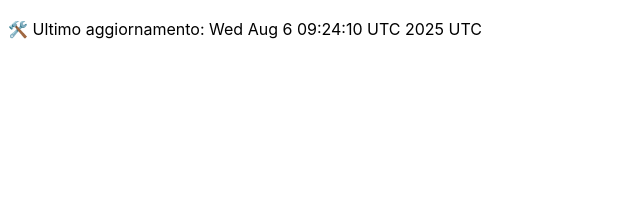
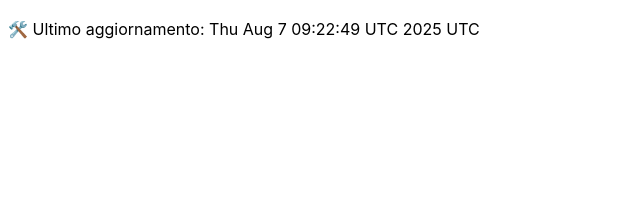
Before and after one commit to DanteTrb/DanteTrb.github.io, a Jekyll site: the page built from badges.md, in a window 1280 px wide. Shown: the top 213 px of the page, without its empty margins (0-640 px from the left). Built offline with Jekyll 4.4.1, drawn with Linux system fonts in a browser that asks for light colours; our own code applies the rules of GitHub Pages for plain Markdown files.

Commit message:
🛠️ Aggiornamento automatico badge

```diff
--- a/badges.md
+++ b/badges.md
@@ -1 +1 @@
-🛠️ Ultimo aggiornamento: Wed Aug  6 09:24:10 UTC 2025 UTC
+🛠️ Ultimo aggiornamento: Thu Aug  7 09:22:49 UTC 2025 UTC
```
